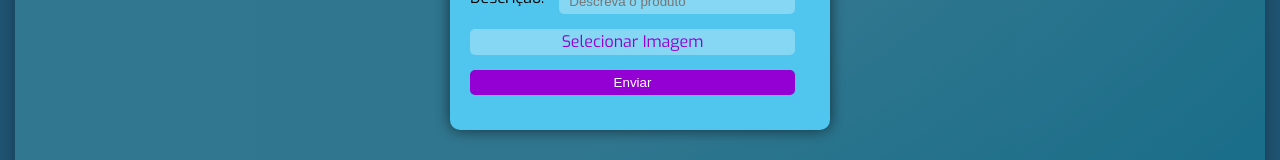
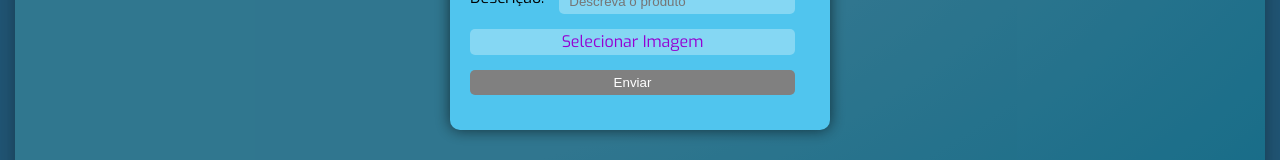
Before and after one commit to gonzaga95/cardapio-el-geladon, a React (Create React App) app: page / in a window 1280 px wide. Both pictures are taken after a click on the button 1129 px from the left and 78 px from the top of the page. Shown: the part 442-602 px from the top of the page. Built offline with nearby package versions, Linux system fonts and the light colour scheme; no server answers; the HTML template or start-up script is replaced by a standard one.

Commit message:
usestate no botao enviar

```diff
--- a/src/components/AdicionaPaletaModal/AdicionaPaletaModal.jsx
+++ b/src/components/AdicionaPaletaModal/AdicionaPaletaModal.jsx
@@ -1,4 +1,4 @@
-import { useState } from "react";
+import { useState, useEffect } from "react";
 import Modal from "components/Modal/Modal";
 
 import "./AdicionaPaletaModal.css";
@@ -18,7 +18,22 @@ function AdicionaPaletaModal({ closeModal }) {
         setState({ ...state, [name]: e.target.value });
     };
 
+    const [canDisable, setCanDisable] = useState(true);
 
+    const canDisableSendButton = () => {
+        const response = !Boolean(
+            state.descricao.length &&
+                state.foto.length &&
+                state.sabor.length &&
+                state.preco.length
+        );
+
+        setCanDisable(response);
+    };
+
+    useEffect(() => {
+        canDisableSendButton();
+    });
 
     return (
         <Modal closeModal={closeModal}>
@@ -108,11 +123,13 @@ function AdicionaPaletaModal({ closeModal }) {
                             required
                         />
                     </div>
-                    <input
-                        type="submit"
+                    <button
                         className="AdicionaPaletaModal__enviar"
-                        value="Enviar"
-                    />
+                        type="button"
+                        disabled={canDisable}
+                    >
+                        Enviar
+                    </button>
                 </form>
             </div>
         </Modal>
```
